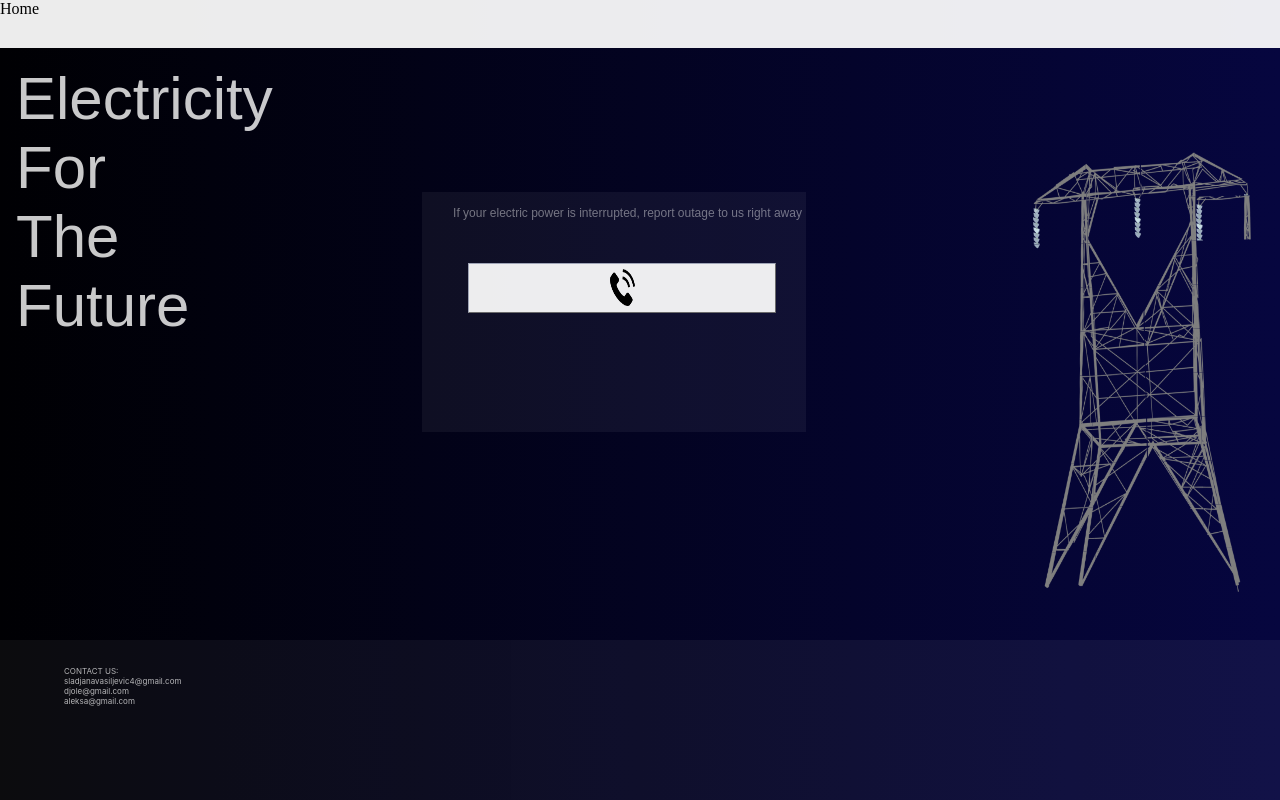
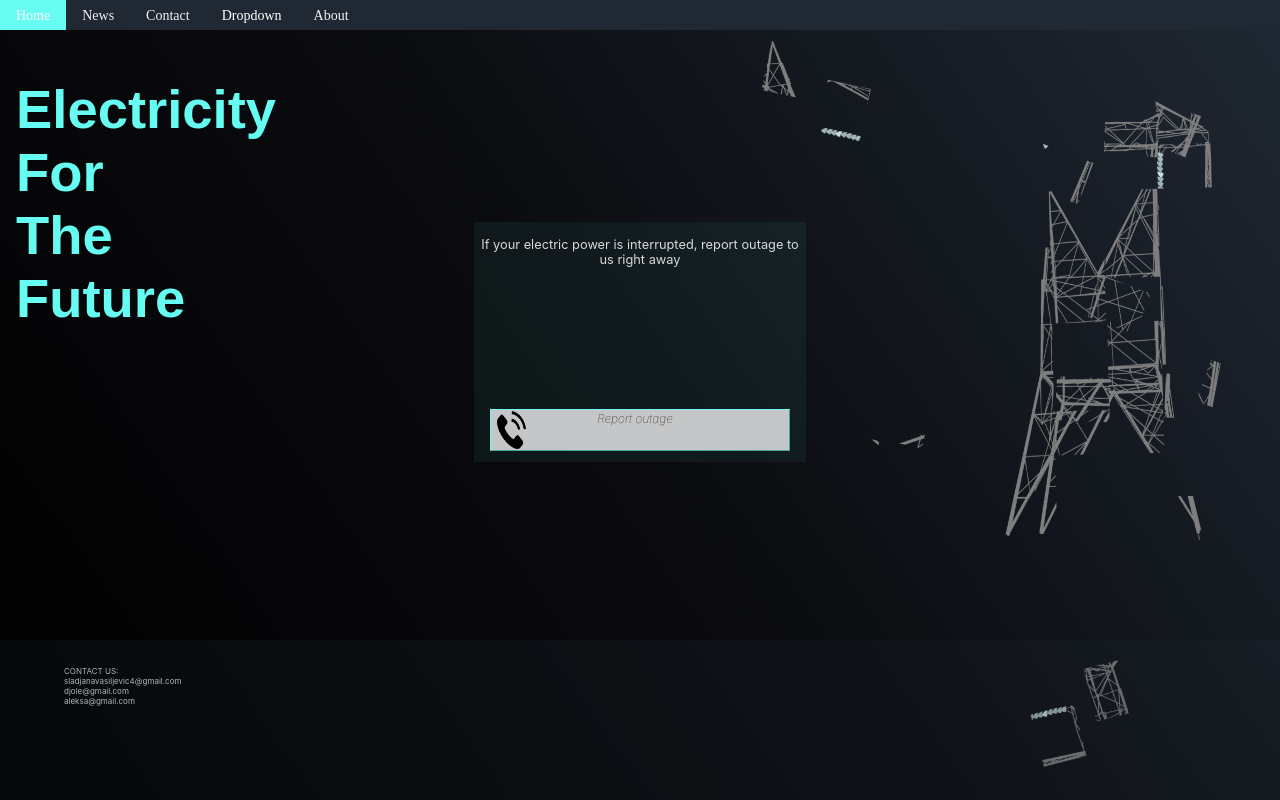
Before and after one commit to arokvic/PUSGS-Angular-.NETCore-2021, an Angular app: page / in a window 1280 px wide. Built offline with nearby package versions, Linux system fonts and the light colour scheme.

Commit message:
first page style

```diff
--- a/src/app/app.component.css
+++ b/src/app/app.component.css
@@ -11,13 +11,17 @@ html, body{
     width: 100%;
     left: 0;
     top: 0;
-    overflow: auto;
+    overflow: hidden;
     position: fixed;
-    background: linear-gradient(to left, #06063f, #000003);
+    background: linear-gradient(55deg,black, #0b0c10,#1f2833);
+    animation: animateColor 2s ease forwards infinite;
+    animation-duration: 5.5s;
 }
 
+/* #region    FOOTER*/
 .footer-area{
-    background-color: rgba(255, 255, 255, 0.048);
+   /* background-color: rgba(255, 255, 255, 0.02);*/
+   background-color: #1f283336;
     position:fixed;
     bottom:0;
     width:100%;
@@ -32,90 +36,239 @@ html, body{
     font-family:-apple-system, BlinkMacSystemFont, 'Segoe UI', Roboto, Oxygen, Ubuntu, Cantarell, 'Open Sans', 'Helvetica Neue', sans-serif;
     font-size: 8px;
 }
+/* #endregion */
 
+/* #region    NAVBAR*/
+.topnav {
+    background-color: #1f2833;
+    overflow: hidden;
+    position: fixed;
+    width: 100%;
+    height: 30px;
+  }
+
+  /* Style the links inside the navigation bar */
+  .topnav a {
+    float: left;
+    display: block;
+    color: #f2f2f2;
+    text-align: center;
+    padding: 8px 16px;
+    text-decoration: none;
+    font-size: 14px;
+  }
+
+  /* Add an active class to highlight the current page */
+  .active {
+    background-color: #45a29e;
+    color: white;
+  }
+
+  /* Hide the link that should open and close the topnav on small screens */
+  .topnav .icon {
+    display: none;
+  }
+
+  /* Dropdown container - needed to position the dropdown content */
+  .dropdown {
+    float: left;
+    overflow: hidden;
+  }
+
+  /* Style the dropdown button to fit inside the topnav */
+  .dropdown .dropbtn {
+    font-size: 14px;
+    border: none;
+    outline: none;
+    color: white;
+    padding: 8px 16px;
+    background-color: inherit;
+    font-family: inherit;
+    margin: 0;
+  }
+
+  /* Style the dropdown content (hidden by default) */
+  .dropdown-content {
+    display: none;
+    position: absolute;
+    background-color: #f9f9f9;
+    min-width: 160px;
+    box-shadow: 0px 8px 16px 0px rgba(0,0,0,0.2);
+    z-index: 1;
+  }
+
+  /* Style the links inside the dropdown */
+  .dropdown-content a {
+    float: none;
+    color: black;
+    padding: 12px 16px;
+    text-decoration: none;
+    display: block;
+    text-align: left;
+  }
+
+  /* Add a dark background on topnav links and the dropdown button on hover */
+  .topnav a:hover, .dropdown:hover .dropbtn {
+    background-color: #66fcf1;
+    color: white;
+  }
+
+  /* Add a grey background to dropdown links on hover */
+  .dropdown-content a:hover {
+    background-color: #ddd;
+    color: black;
+  }
+
+  /* Show the dropdown menu when the user moves the mouse over the dropdown button */
+  .dropdown:hover .dropdown-content {
+    display: block;
+  }
+
+  /* When the screen is less than 600 pixels wide, hide all links, except for the first one ("Home"). Show the link that contains should open and close the topnav (.icon) */
+  @media screen and (max-width: 600px) {
+    .topnav a:not(:first-child), .dropdown .dropbtn {
+      display: none;
+    }
+    .topnav a.icon {
+      float: right;
+      display: block;
+    }
+  }
+
+  /* The "responsive" class is added to the topnav with JavaScript when the user clicks on the icon. This class makes the topnav look good on small screens (display the links vertically instead of horizontally) */
+  @media screen and (max-width: 600px) {
+    .topnav.responsive {position: relative;}
+    .topnav.responsive a.icon {
+      position: absolute;
+      right: 0;
+      top: 0;
+    }
+    .topnav.responsive a {
+      float: none;
+      display: block;
+      text-align: left;
+    }
+    .topnav.responsive .dropdown {float: none;}
+    .topnav.responsive .dropdown-content {position: relative;}
+    .topnav.responsive .dropdown .dropbtn {
+      display: block;
+      width: 100%;
+      text-align: left;
+    }
+  }
+
+
+/* #endregion */
+
+
+/* #region  REPORT-AREA */
 .report-area{
-    background-color: rgba(255, 255, 255, 0.055);
-    width:30%;
-    height:30%;
-    position: fixed;
-    margin-left: 33%;
-    margin-top: 15%;
-
+   position: relative;
+   display: flex;
+   background-color: #45a29d17;
+   width: 26%;
+   height: 30%;
+   top: -40%;
+   left: 37%;
+   flex-direction: column;
 }
 
+.report-tekst{
+    width: 100%;
+    height: 80%;
+    overflow: auto;
+}
+.tekst{
+    font-size: 80%;
+    font-family: -apple-system, BlinkMacSystemFont, 'Segoe UI', Roboto, Oxygen, Ubuntu, Cantarell, 'Open Sans', 'Helvetica Neue', sans-serif;
+    margin-top: 0%;
+}
+
+.report-button
+{
+    width: 100%;
+    height: 20%;
+    display: flex;
+    margin-left: 0%;
+    margin-bottom: 2%;
+    flex-direction: column;
+}
+
+.report-btn{
+    height: 90%;
+    width: 90%;
+    display: flex;
+    flex-direction: row;
+    background-color: #c5c6c7;
+    border-width: 1.5px;
+    border-color: #66fcf1;
+    align-self: center;
+}
+
+.button-image
+{
+    height: 100%;
+    width:10%;
+}
+.button-text-div
+{
+    height: 100%;
+    width:85%;
+    overflow:hidden;
+}
+.phone-class
+{
+    width: 100%;
+    height: 100%;
+}
+
+.report-outage
+{
+    margin-left: -10%;
+    margin-top: 0%;
+    font-size: 90%;
+    font-family: -apple-system, BlinkMacSystemFont, 'Segoe UI', Roboto, Oxygen, Ubuntu, Cantarell, 'Open Sans', 'Helvetica Neue', sans-serif;
+    font-style: oblique;
+    font-weight:lighter;
+}
 .naslov{
     font-family: Arial, Helvetica, sans-serif;
-    font-size: 60px;
+    font-size: 340%;
+    font-weight: bold;
     margin-left: 16px;
-    margin-top: auto;
-    color:rgba(255, 255, 255, 0.787)
+    margin-top: 5%;
+    color:#66fcf1
 }
 
-.tekst
+.naslov-area
 {
-    font-family: Arial, Helvetica, sans-serif;
-    font-size: 12px;
-    margin-left: 8%;
-    margin-top: auto;
-    position: relative;
-    color:rgba(255, 255, 255, 0.424)
-}
-.phone-class{
-    width: 8.5%;
-    height: 80%;
-    margin-left: 0%;
-    margin-top: 1%;
-    position: relative;
-}
-
-.report-div{
-    position: relative;
-    margin-top: -12%;
-}
-.report-btn{
-    position: relative;
-    width: 80%;
-    height: 21%;
-    text-align: center;
-    font-family: -apple-system, BlinkMacSystemFont, 'Segoe UI', Roboto, Oxygen, Ubuntu, Cantarell, 'Open Sans', 'Helvetica Neue', sans-serif;
-    margin-left: 12%;
-    margin-top: 8%;
-    font-size: 15px;
-    color: rgb(38, 41, 54);
-    border-width: 1.5px;
-    border-color: rgba(38, 41, 54, 0.548);
-    background-color: rgba(255, 255, 255, 0.924);
-}
-
-.naslov-area{
-    background-color: rgba(4, 0, 255, 0);
     position: fixed;
     margin-left: 0%;
     margin-top: 5%;
-    overflow: auto;
 }
-
-.navbar-class{
-    background-color: rgba(255, 255, 255, 0.924);
-    width:100%;
-    height:6%;
-    position: fixed;
-    overflow:auto;
-
+.tekst
+{
+    color:rgba(255, 255, 255, 0.835);
+    font-family: -apple-system, BlinkMacSystemFont, 'Segoe UI', Roboto, Oxygen, Ubuntu, Cantarell, 'Open Sans', 'Helvetica Neue', sans-serif;
+    text-align: center;
+    margin-top: 0%;
 }
+/* #endregion*/
 
 
+
+
+/* #region       SLIKA     */
 
 .animation-area1{
     float: left;
     position: relative;
-    background-color: rgba(139, 0, 139, 0);
     width: 17%;
     height: 55%;
-    margin-left: 81%;
-    margin-top: 12.0%;
+    margin-left: 78%;
+    margin-top: 8.0%;
     display: flex;
-    overflow: visible;
+    overflow:visible;
     justify-content: center;
    flex-flow: row;
   transform: rotate(-1.4deg);
@@ -232,144 +385,222 @@ html, body{
 {
     width: 100%;
     height: 100%;
-    animation: animate 2s ease forwards infinite;
-    animation-duration: 4s;
+    animation: animate1 2s ease forwards infinite;
+    animation-duration: 6s;
 }
 .slika12
 {
     width: 100%;
     height: 100%;
     animation: animate2 2s ease forwards infinite;
-    animation-duration: 4s;
+    animation-duration: 6s;
 }
 .slika13
 {
     width: 100%;
     height: 100%;
     animation: animate3 2s ease forwards infinite;
-    animation-duration: 4s;
-
+    animation-duration: 6s;
 }
 .slika14
 {
     width: 100%;
     height: 100%;
     animation: animate4 2s ease forwards infinite;
-    animation-duration: 4s;
+    animation-duration: 6s;
+
 }
 .slika15
 {
     width: 100%;
     height: 100%;
     animation: animate5 2s ease forwards infinite;
-    animation-duration: 4s;
+    animation-duration: 6s;
+
 }
 .slika16
 {
     width: 100%;
     height: 100%;
     animation: animate6 2s ease forwards infinite;
-    animation-duration: 4s;
+    animation-duration: 6s;
+
 }
 .slika17
 {
     width: 100%;
     height: 100%;
     animation: animate7 2s ease forwards infinite;
-    animation-duration: 4s;
+    animation-duration: 6s;
+
 }
 .slika18
 {
     width: 100%;
     height: 100%;
     animation: animate8 2s ease forwards infinite;
-    animation-duration: 4s;
+    animation-duration: 6s;
+
 }
 .slika19
 {
     width: 100%;
     height: 100%;
     animation: animate9 2s ease forwards infinite;
-    animation-duration: 4s;
+    animation-duration: 6s;
+
 }
 .slika110
 {
     width: 100%;
     height: 100%;
     animation: animate10 2s ease forwards infinite;
-    animation-duration: 4s;
+    animation-duration: 6s;
+
 }
 
 .slika71
 {
     width: 100%;
     height: 100%;
-    animation: animate3 2s ease forwards infinite;
-    animation-duration: 4s;
+    animation: animate2 2s ease forwards infinite;
+    animation-duration: 6s;
 }
 .slika72
 {
     width: 100%;
     height: 100%;
-    animation: animate2 2s ease forwards infinite;
-    animation-duration: 4s;
+    animation: animate1 2s ease forwards infinite;
+    animation-duration: 6s;
 }
 .slika73
 {
     width: 100%;
     height: 100%;
-    animation: animate9 2s ease forwards infinite;
-    animation-duration: 4s;
+    animation: animate5 2s ease forwards infinite;
+    animation-duration: 6s;
 
 }
 .slika74
 {
     width: 100%;
     height: 100%;
-    animation: animate4 2s ease forwards infinite;
-    animation-duration: 4s;
+    animation: animate7 2s ease forwards infinite;
+    animation-duration: 6s;
 }
 .slika75
 {
     width: 100%;
     height: 100%;
     animation: animate10 2s ease forwards infinite;
-    animation-duration: 4s;
+    animation-duration: 6s;
 }
 .slika76
 {
     width: 100%;
     height: 100%;
-    animation: animate6 2s ease forwards infinite;
-    animation-duration: 4s;
+    animation: animate3 2s ease forwards infinite;
+    animation-duration: 6s;
 }
 .slika77
 {
     width: 100%;
     height: 100%;
-    animation: animate 2s ease forwards infinite;
-    animation-duration: 4s;
+    animation: animate4 2s ease forwards infinite;
+    animation-duration: 6s;
 }
 .slika78
 {
     width: 100%;
     height: 100%;
-    animation: animate2 2s ease forwards infinite;
-    animation-duration: 4s;
+    animation: animate5 2s ease forwards infinite;
+    animation-duration: 6s;
 }
 .slika79
 {
     width: 100%;
     height: 100%;
-    animation: animate3 2s ease forwards infinite;
-    animation-duration: 4s;
+    animation: animate2 2s ease forwards infinite;
+    animation-duration: 6s;
 }
 .slika710
 {
     width: 100%;
     height: 100%;
+    animation: animate1 2s ease forwards infinite;
+    animation-duration: 6s;
+}
+
+.slika81
+{
+    width: 100%;
+    height: 100%;
+    animation: animate4 2s ease forwards infinite;
+    animation-duration: 6s;
+}
+.slika82
+{
+    width: 100%;
+    height: 100%;
+    animation: animate3 2s ease forwards infinite;
+    animation-duration: 6s;
+}
+.slika83
+{
+    width: 100%;
+    height: 100%;
+    animation: animate7 2s ease forwards infinite;
+    animation-duration: 6s;
+
+}
+.slika84
+{
+    width: 100%;
+    height: 100%;
+    animation: animate9 2s ease forwards infinite;
+    animation-duration: 6s;
+}
+.slika85
+{
+    width: 100%;
+    height: 100%;
+    animation: animate2 2s ease forwards infinite;
+    animation-duration: 6s;
+}
+.slika86
+{
+    width: 100%;
+    height: 100%;
+    animation: animate8 2s ease forwards infinite;
+    animation-duration: 6s;
+}
+.slika87
+{
+    width: 100%;
+    height: 100%;
+    animation: animate9 2s ease forwards infinite;
+    animation-duration: 6s;
+}
+.slika88
+{
+    width: 100%;
+    height: 100%;
     animation: animate10 2s ease forwards infinite;
-    animation-duration: 4s;
+    animation-duration: 6s;
+}
+.slika89
+{
+    width: 100%;
+    height: 100%;
+    animation: animate1 2s ease forwards infinite;
+    animation-duration: 6s;
+}
+.slika810
+{
+    width: 100%;
+    height: 100%;
+    animation: animate3 2s ease forwards infinite;
+    animation-duration: 6s;
 }
 
 
@@ -377,80 +608,81 @@ html, body{
 {
     width: 100%;
     height: 100%;
-    animation: animate6 2s ease forwards infinite;
-    animation-duration: 4s;
+    animation: animate10 2s ease forwards infinite;
+    animation-duration: 6s;
 }
 .slika92
 {
     width: 100%;
     height: 100%;
-    animation: animate8 2s ease forwards infinite;
-    animation-duration: 4s;
+    animation: animate9 2s ease forwards infinite;
+    animation-duration: 6s;
 }
 .slika93
 {
     width: 100%;
     height: 100%;
-    animation: animate4 2s ease forwards infinite;
-    animation-duration: 4s;
+    animation: animate8 2s ease forwards infinite;
+    animation-duration: 6s;
 
 }
 .slika94
 {
     width: 100%;
     height: 100%;
-    animation: animate2 2s ease forwards infinite;
-    animation-duration: 4s;
+    animation: animate7 2s ease forwards infinite;
+    animation-duration: 6s;
 }
 .slika95
 {
     width: 100%;
     height: 100%;
-    animation: animate5 2s ease forwards infinite;
-    animation-duration: 4s;
+    animation: animate6 2s ease forwards infinite;
+    animation-duration: 6s;
 }
 .slika96
 {
     width: 100%;
     height: 100%;
-    animation: animate6 2s ease forwards infinite;
-    animation-duration: 4s;
+    animation: animate5 2s ease forwards infinite;
+    animation-duration: 6s;
 }
 .slika97
 {
     width: 100%;
     height: 100%;
-    animation: animate7 2s ease forwards infinite;
-    animation-duration: 4s;
+    animation: animate4 2s ease forwards infinite;
+    animation-duration: 6s;
 }
 .slika98
 {
     width: 100%;
     height: 100%;
-    animation: animate8 2s ease forwards infinite;
-    animation-duration: 4s;
+    animation: animate3 2s ease forwards infinite;
+    animation-duration: 6s;
 }
 .slika99
 {
     width: 100%;
     height: 100%;
     animation: animate2 2s ease forwards infinite;
-    animation-duration: 4s;
+    animation-duration: 6s;
 }
+
 .slika910
 {
     width: 100%;
     height: 100%;
-    animation: animate 2s ease forwards infinite;
-    animation-duration: 4s;
+    animation: animate10 2s ease forwards infinite;
+    animation-duration: 6s;
 }
 
 
-@keyframes animate{
-    70%{
+@keyframes animate1{
+    80%{
         transform: rotate(0deg);
     }
-    85%{
+    90%{
         transform: translateY(-110px) translateX(-400px) rotate(180deg);
     }
     100%{
@@ -459,11 +691,11 @@ html, body{
 }
 
 @keyframes animate2{
-    70%{
+    81%{
         transform: rotate(0deg);
     }
     90%{
-        transform: translateY(-110px) translateX(50px) rotate(-180deg);
+        transform: translateY(3000%) translateX(100%) rotate(180deg);
     }
     100%{
         transform:rotate(360deg);
@@ -471,10 +703,10 @@ html, body{
 }
 @keyframes animate3
 {
-    70%{
+    82%{
         transform: rotate(0deg);
     }
-    85%{
+    93%{
         transform: translateY(-300px) translateX(300px) rotate(-190deg);
     }
     100%{
@@ -483,10 +715,10 @@ html, body{
 }
 @keyframes animate4
 {
-    70%{
+    83%{
         transform: rotate(0deg);
     }
-    90%{
+    92%{
         transform: translateY(490px) translateX(100px) rotate(-190deg);
     }
     100%{
@@ -495,10 +727,10 @@ html, body{
 }
 @keyframes animate5
 {
-    70%{
+    84%{
         transform: rotate(0deg);
     }
-    85%{
+    96%{
         transform: translateY(490px) translateX(-1000px) rotate(-190deg);
     }
     100%{
@@ -507,10 +739,10 @@ html, body{
 }
 @keyframes animate6
 {
-    70%{
+    85%{
         transform: rotate(0deg);
     }
-    90%{
+    94%{
         transform: translateY(490px) translateX(100px) rotate(-180deg);
     }
     100%{
@@ -519,10 +751,10 @@ html, body{
 }
 @keyframes animate7
 {
-    70%{
+    86%{
         transform: rotate(0deg);
     }
-    85%{
+    95%{
         transform: translateY(490px) translateX(100px) rotate(-180deg);
     }
     100%{
@@ -531,10 +763,10 @@ html, body{
 }
 @keyframes animate8
 {
-    70%{
+    84%{
         transform: rotate(0deg);
     }
-    90%{
+    93%{
         transform: translateY(490px) translateX(100px) rotate(-180deg);
     }
     100%{
@@ -544,10 +776,10 @@ html, body{
 
 @keyframes animate9
 {
-    70%{
+    84%{
         transform: rotate(0deg);
     }
-    85%{
+    95%{
         transform: translateY(490px) translateX(-600px) rotate(-180deg);
     }
     100%{
@@ -556,13 +788,14 @@ html, body{
 }
 @keyframes animate10
 {
-    70%{
+    85%{
         transform: rotate(0deg);
     }
-    90%{
-        transform: translateY(490px) translateX(100px) rotate(-180deg);
+    92%{
+        transform: translateY(490px) translateX(800px) rotate(-180deg);
     }
     100%{
         transform:rotate(360deg);
     }
 }
+/* #endregion */
--- a/src/app/app.component.html
+++ b/src/app/app.component.html
@@ -78,34 +78,34 @@
 
         <div class="div8">
           <div class="div1_1">
-            <img class="slika71" src="assets/finalno/cut_images_71INr81E4w/image_part_003.png"/>
+            <img class="slika81" src="assets/finalno/cut_images_71INr81E4w/image_part_003.png"/>
           </div>
           <div class="div1_2">
-            <img class="slika72" src="assets/finalno/cut_images_71INr81E4w/image_part_007.png"/>
+            <img class="slika82" src="assets/finalno/cut_images_71INr81E4w/image_part_007.png"/>
           </div>
           <div class="div1_3">
-            <img class="slika73" src="assets/finalno/cut_images_71INr81E4w/image_part_011.png"/>
+            <img class="slika83" src="assets/finalno/cut_images_71INr81E4w/image_part_011.png"/>
           </div>
           <div class="div1_4">
-            <img class="slika74" src="assets/finalno/cut_images_71INr81E4w/image_part_015.png"/>
+            <img class="slika84" src="assets/finalno/cut_images_71INr81E4w/image_part_015.png"/>
           </div>
           <div class="div1_5">
-            <img class="slika75" src="assets/finalno/cut_images_71INr81E4w/image_part_019.png"/>
+            <img class="slika85" src="assets/finalno/cut_images_71INr81E4w/image_part_019.png"/>
           </div>
           <div class="div1_6">
-            <img class="slika76" src="assets/finalno/cut_images_71INr81E4w/image_part_023.png"/>
+            <img class="slika86" src="assets/finalno/cut_images_71INr81E4w/image_part_023.png"/>
           </div>
           <div class="div1_7">
-            <img class="slika77" src="assets/finalno/cut_images_71INr81E4w/image_part_027.png"/>
+            <img class="slika87" src="assets/finalno/cut_images_71INr81E4w/image_part_027.png"/>
           </div>
           <div class="div1_8">
-            <img class="slika78" src="assets/finalno/cut_images_71INr81E4w/image_part_031.png"/>
+            <img class="slika88" src="assets/finalno/cut_images_71INr81E4w/image_part_031.png"/>
           </div>
           <div class="div1_9">
-            <img class="slika79" src="assets/finalno/cut_images_71INr81E4w/image_part_035.png"/>
+            <img class="slika89" src="assets/finalno/cut_images_71INr81E4w/image_part_035.png"/>
           </div>
           <div class="div1_10">
-            <img class="slika710" src="assets/finalno/cut_images_71INr81E4w/image_part_039.png"/>
+            <img class="slika810" src="assets/finalno/cut_images_71INr81E4w/image_part_039.png"/>
           </div>
         </div>
 
@@ -150,17 +150,56 @@
         <p class="naslov">Electricity<br> For<br> The<br> Future</p>
       </div>
 
-      <div class="navbar-area">
-        <nav class="navbar-class">
-          Home
-        </nav>
-       </div>
+      <div class="topnav" id="myTopnav">
+        <a href="#home" class="active">Home</a>
+        <a href="https://www.google.com/">News</a>
+        <a href="#contact">Contact</a>
+        <div class="dropdown">
+          <button class="dropbtn">Dropdown
+            <i class="fa fa-caret-down"></i>
+          </button>
+          <div class="dropdown-content">
+            <a href="#">Link 1</a>
+            <a href="#">Link 2</a>
+            <a href="#">Link 3</a>
+          </div>
+        </div>
+        <a href="#about">About</a>
+        <a href="javascript:void(0);" class="icon" onclick="myFunction()">&#9776;</a>
+      </div>
+
+      <script>
+        function myFunction() {
+        var x = document.getElementById("myTopnav");
+      if (x.className === "topnav") {
+      x.className += " responsive";
+      } else {
+       x.className = "topnav";
+      }
+      }
+      </script>
+
+
 
       <div class="report-area">
-        <p class="tekst"><br>If your electric power is interrupted, report outage to us right away</p>
-        <button class="report-btn" type="button">
-          <img class="phone-class" src="assets/phone.png"/>
+        <div class="report-tekst">
+          <p class="tekst"><br>If your electric power is interrupted, report outage to us right away</p>
+        </div>
+        <div class="report-button">
+
+          <button class="report-btn" type="button">
+            <div class="button-image">
+              <img class="phone-class" src="assets/phone.png"/>
+            </div>
+            <div class="button-text-div">
+                <p class="report-outage">
+                  Report outage
+                </p>
+            </div>
           </button>
+
+        </div>
+
       </div>
 
 
```
